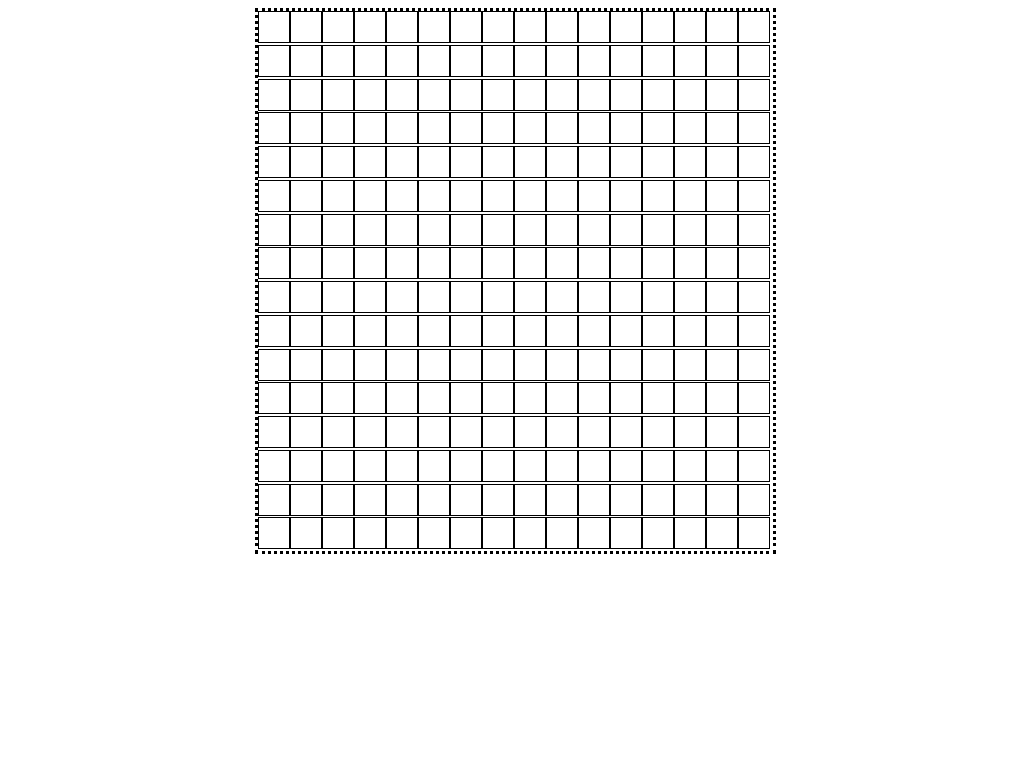
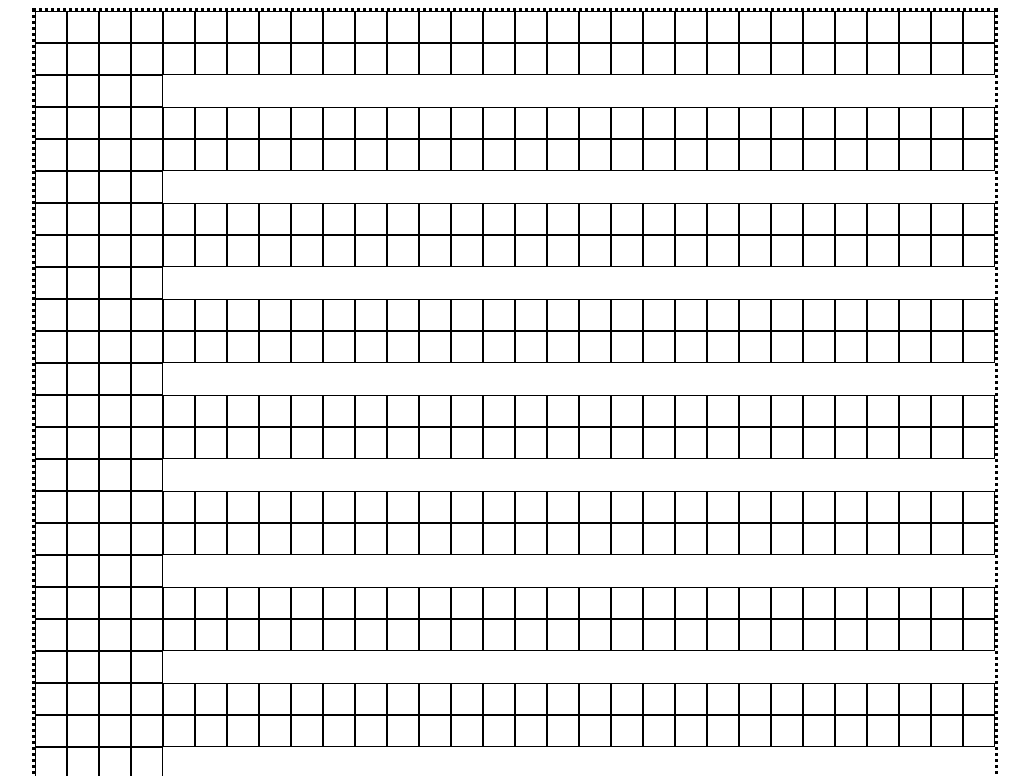
Before and after one commit to DuraSky/etch-a-sketch-TOP, a plain HTML site: page index.html in a window 1280 px wide. Shown: the top 776 px of the page, without its empty margins (125-1154 px from the left). Drawn offline with Linux system fonts and the light colour scheme.

Commit message:
finilly managed to make my square creation dynamic, now to fix css

```diff
--- a/script.js
+++ b/script.js
@@ -1,16 +1,18 @@
-function createSquare(){
-    const canvas = document.querySelector("#canvas");
-    let square = document.createElement("div");
-    square.classList.add("canvasSquare");
-    // square.textContent = "testing";
-    canvas.appendChild(square);
-
-    square.addEventListener("mouseover", () => {
-    square.style.backgroundColor = "black";
-});
-}
+let size = 64;
+let numberOfSquares = size * size;
+const canvas = document.querySelector("#canvas");
 
 
-for (let i = 0; i < 256; i++){
-    createSquare();
-}
+
+
+  for (let i = 0; i < size; i++){
+   const row = document.createElement("div");
+   row.classList.add("row");
+
+    for (let y = 0; y < size; y++){
+      const square = document.createElement("div");
+      square.classList.add("canvasSquare");
+      row.appendChild(square);
+   }
+   canvas.appendChild(row);
+};
--- a/style.css
+++ b/style.css
@@ -4,20 +4,27 @@ body{
 
 #canvas{
     display: flex;
+    border: dotted;
+    width: 960px;
+    height: 960px;
+    margin: 0 auto;
+    flex-shrink: 0;
+    align-content: flex-start;
     flex-wrap: wrap;
-    border: dotted;
-    width: 515px;
-    height: 540px;
-    margin: 0 auto;
+
+
 }
 
 .canvasSquare{
+    margin: 0;
+    padding: 0;
     border: solid;
     border-width: thin;
+    height: 30px;
     width: 30px;
-    height: 30px;
 }
 
-/* .canvasSquare:hover{
-    background-color: black;
-} */
+.row{
+    display:flex;
+    flex-wrap: wrap;
+}
```
Also changed, not shown: index.html (+1 -0 lines).
